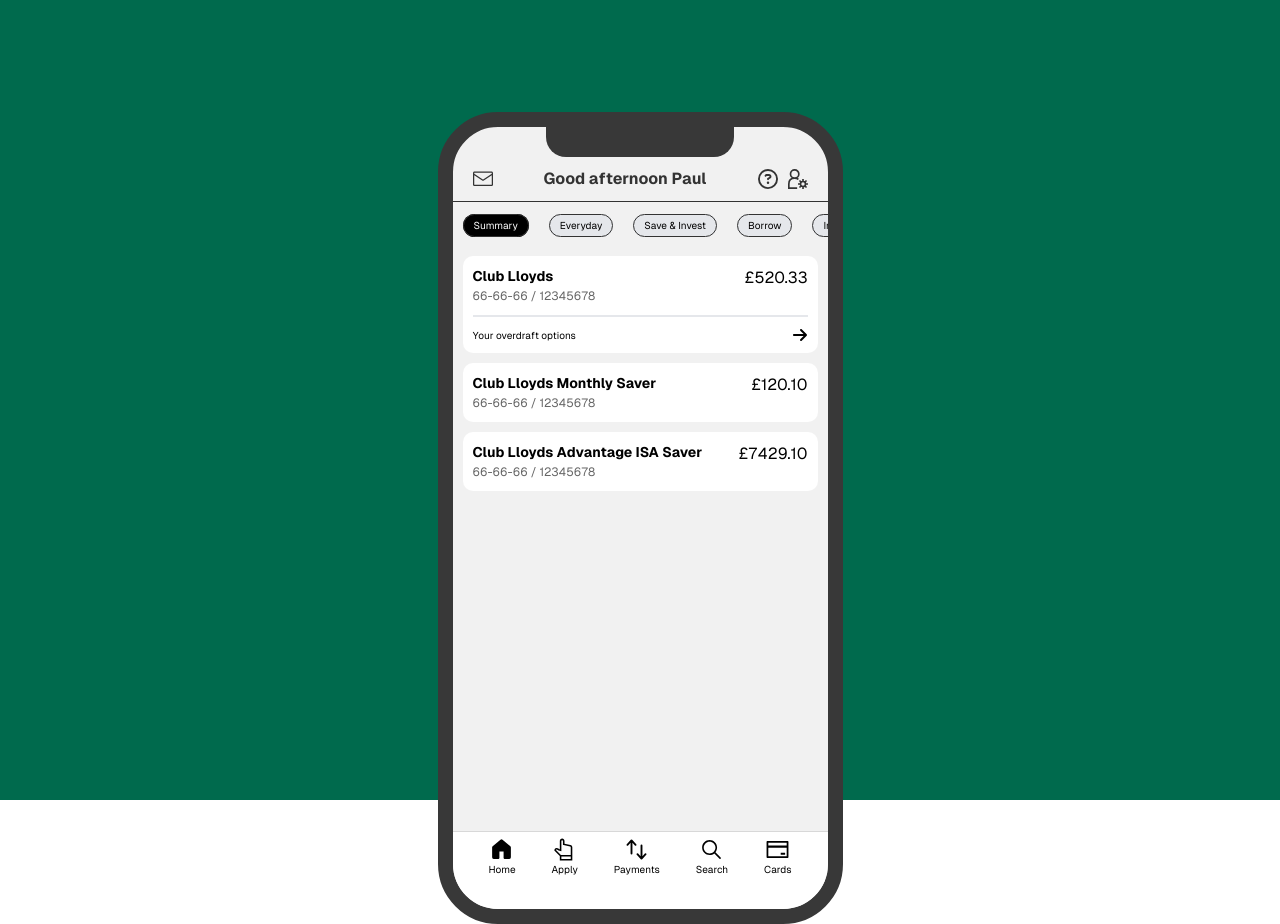
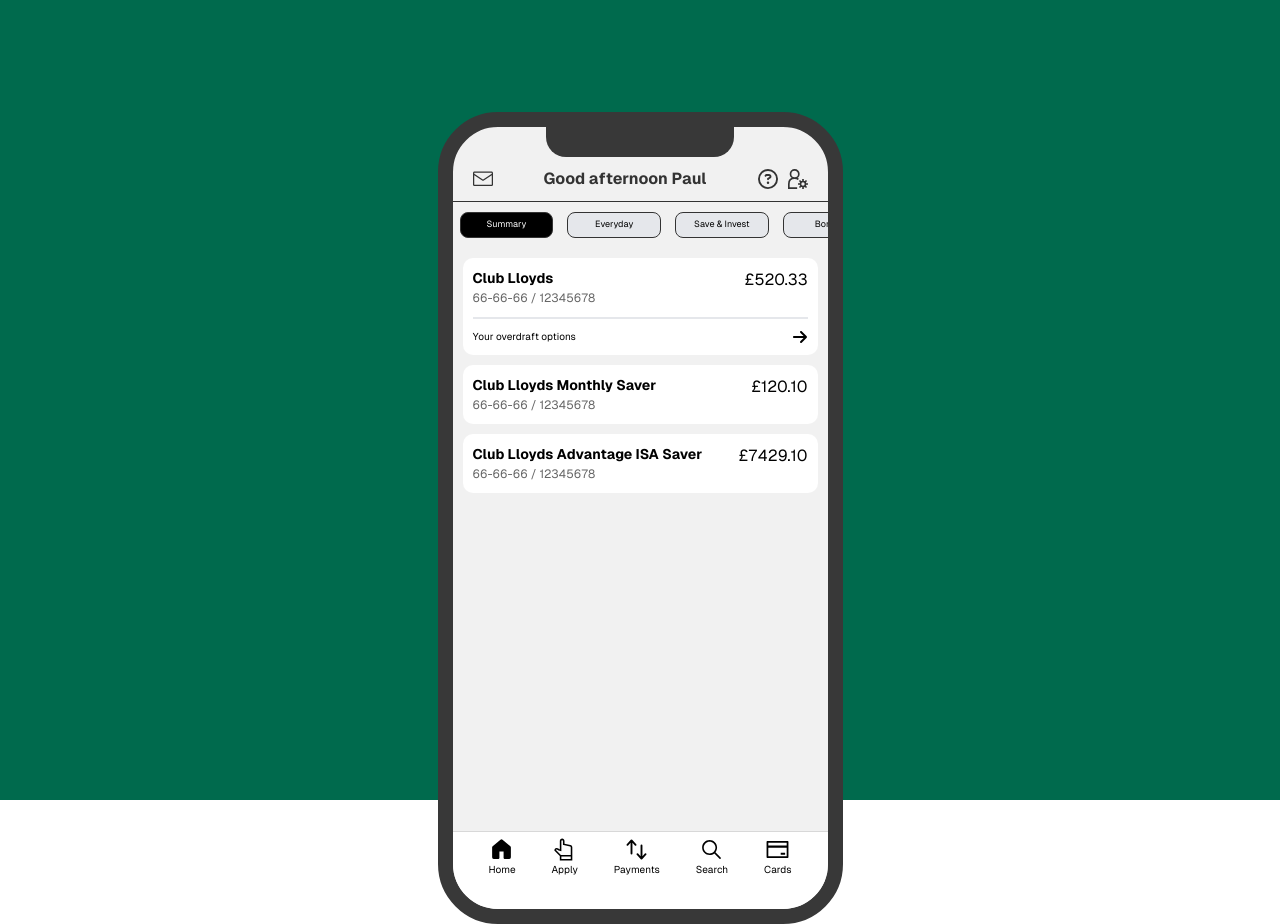
Before and after one commit to nicky1127/lbg-mobile-simulator, a Next.js app: page / in a window 1280 px wide. Built offline with nearby package versions, Linux system fonts and the light colour scheme.

Commit message:
Added changes

```diff
--- a/src/app/components/pages/AccountOverview.js
+++ b/src/app/components/pages/AccountOverview.js
@@ -39,19 +39,17 @@
       <hr className="border-t-1  border-[#333]" />
       <div
         id="type_options"
-        className="overflow-x-scroll w-[800px] overflow-y-hidden scrollbar-hide py-[10px] cursor-pointer"
+        className="overflow-x-scroll flex overflow-y-hidden scrollbar-hide py-[10px] cursor-pointer "
       >
         {options.map((option, index) => (
-          <span
-            // className=`rounded-[20px] w-[300px] text-[10px] border border-[#333] px-[10px] py-[5px] mx-[10px]
+          <div
             key={option}
-            className={clsx(
-              "rounded-[20px] w-[300px] text-[10px] border border-[#333] px-[10px] py-[5px] mx-[10px]",
-              index === 0 ? "bg-[#000] text-[#fff]" : "bg-gray-200 text-[#000]"
-            )}
+            className={`flex-[0_0_25%]  whitespace-nowrap flex justify-center rounded-[8px] text-[9px] border border-[#333] px-[10px] py-[5px] mx-[7px] ${
+              index === 0 ? "bg-black text-[#fff]" : "bg-gray-200 text-[#000]"
+            } `}
           >
             {option}
-          </span>
+          </div>
         ))}
       </div>
       <div id="accountWrapper">
--- a/src/app/components/pages/AccountTransactions.js
+++ b/src/app/components/pages/AccountTransactions.js
@@ -99,6 +99,7 @@
             onClick={onClickBack}
           />
         </div>
+
         <div id="txn_list" className="">
           <div className="overflow-x-auto border-b border-gray-300 scrollbar-hide">
             <div
```
